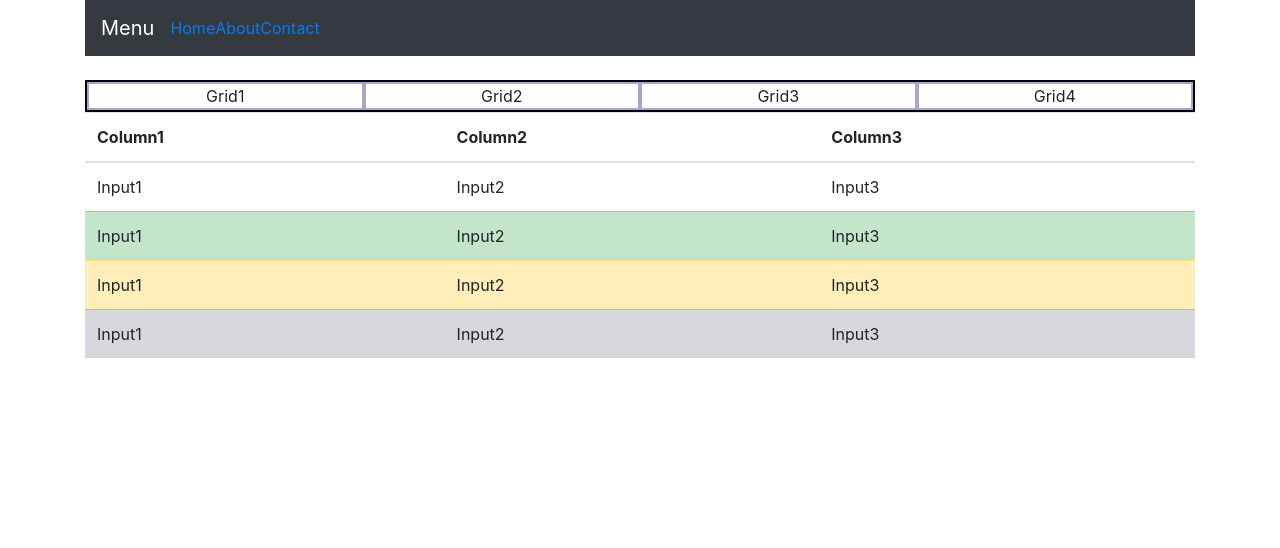
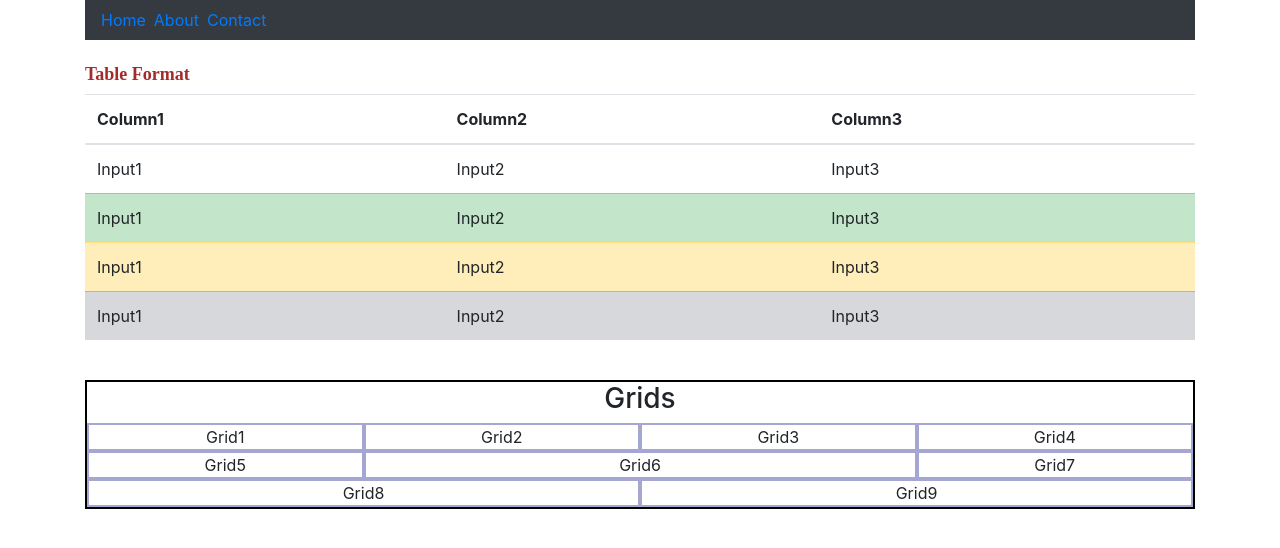
Before and after one commit to marnilyn/marnilyn-week9AssignmentFECoding, a website: page about.html in a window 1280 px wide. Drawn offline with nearby package versions, Linux system fonts and the light colour scheme.

Commit message:
made final edits

```diff
--- a/about.html
+++ b/about.html
@@ -10,40 +10,32 @@
 <body class="container">
 
     <nav class="navbar navbar-expand-md bg-dark navbar-dark">
-        <!--menu nav bar-->
-        <a class="navbar-brand" href="#">Menu</a>
 
-        <!--Collapse button-->
+        <!--Nav Bar menu-->
         <button class="navbar-toggler" type="button" data-toggle="collapse" data-target="#collapsibleNavbar">
           <span class="navbar-toggler-icon"></span>
         </button>
-        <!--dropdown links to different html files-->
+        <!--Links to different html files-->
         <div class="collapse navbar-collapse" id="collapsibleNavbar">
           <ul class="navbar-nav">
-            <li class="nav-item">
+            <li class="nav-item mr-2">
               <a class="link1" href="index.html">Home</a>
             </li>
-            <li class="nav-item">
+            <li class="nav-item mr-2">
               <a class="link1" href="about.html">About</a>
             </li>
-            <li class="nav-item">
+            <li class="nav-item mr-2">
               <a class="link1" href="contact.html">Contact</a>
             </li>
           </ul>
         </div>
       </nav>
-    </br>
+      <br>
 
-    <div class="container-fluid"  style="border: 2px solid black; text-align: center">
-        <div class="row">
-            <div class="col-md-3" style="border: 2px solid rgb(166, 166, 211)">Grid1</div>
-            <div class="col-md-3" style="border: 2px solid rgb(166, 166, 211)"> Grid2</div>
-            <div class="col-md-3" style="border: 2px solid rgb(166, 166, 211)"> Grid3</div>
-            <div class="col-md-3" style="border: 2px solid rgb(166, 166, 211)"> Grid4 </div>
-    </div>
-</div>
+
 
 <table class="table"><!--format for table-->
+    <h3 id="tableHeader">Table Format</h3>
     <thead>
         <tr>
             <th>Column1</th>
@@ -73,7 +65,28 @@
             <td>Input3</td>
         </tr>
     </tbody>
-</table>
+</table><br>
+
+<div class="container-fluid"  style="border: 2px solid black; text-align: center">
+    <!--Grids-->
+    <h3>Grids</h3>
+    <div class="row">
+        <div class="col-md-3" style="border: 2px solid rgb(166, 166, 211)">Grid1</div>
+        <div class="col-md-3" style="border: 2px solid rgb(166, 166, 211)"> Grid2</div>
+        <div class="col-md-3" style="border: 2px solid rgb(166, 166, 211)"> Grid3</div>
+        <div class="col-md-3" style="border: 2px solid rgb(166, 166, 211)"> Grid4 </div>
+    </div>
+    <div class="row">
+        <div class="col-md-3" style="border: 2px solid rgb(166, 166, 211)">Grid5</div>
+        <div class="col-md-6" style="border: 2px solid rgb(166, 166, 211)"> Grid6</div>
+        <div class="col-md-3" style="border: 2px solid rgb(166, 166, 211)"> Grid7</div>
+    </div>
+    <div class="row">
+        <div class="col-md-6" style="border: 2px solid rgb(166, 166, 211)">Grid8</div>
+        <div class="col-md-6" style="border: 2px solid rgb(166, 166, 211)"> Grid9</div>
+    </div>
+</div>
+<br>
 
     <script src="node_modules/jquery/dist/jquery.js"></script>
     <script src="node_modules/bootstrap/dist/js/bootstrap.bundle.js"></script>
--- a/styles.css
+++ b/styles.css
@@ -4,3 +4,11 @@
     font-family: 'Times New Roman', Times, serif;
     font-weight: bolder;
 }
+
+#tableHeader {
+    background-color: none;
+    font-size:large;
+    font-family: 'Times New Roman', Times, serif;
+    font-weight: bolder;
+    color: brown;
+}
```
Also changed, not shown: contact.html (+7 -8 lines), index.html (+6 -32 lines).
